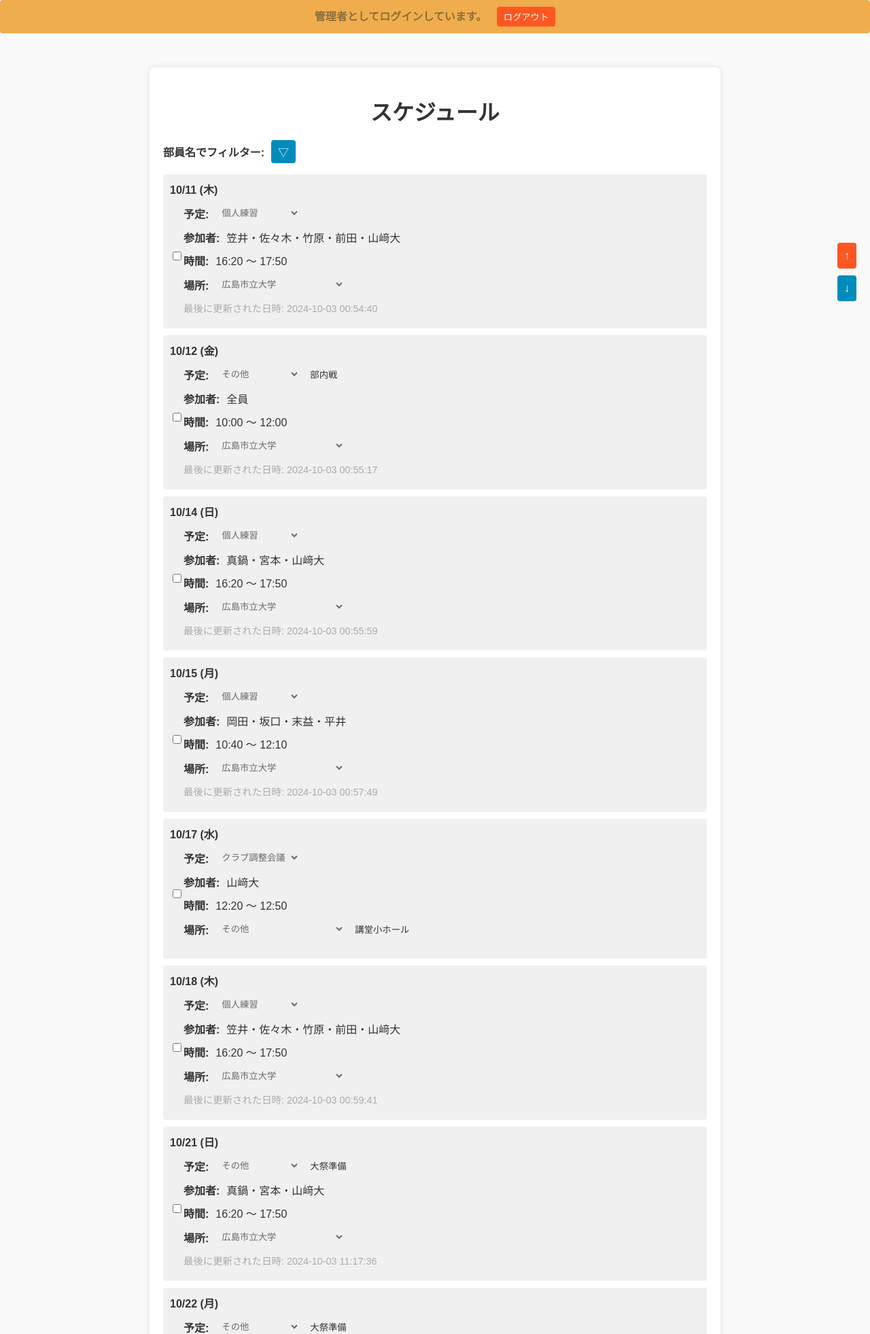
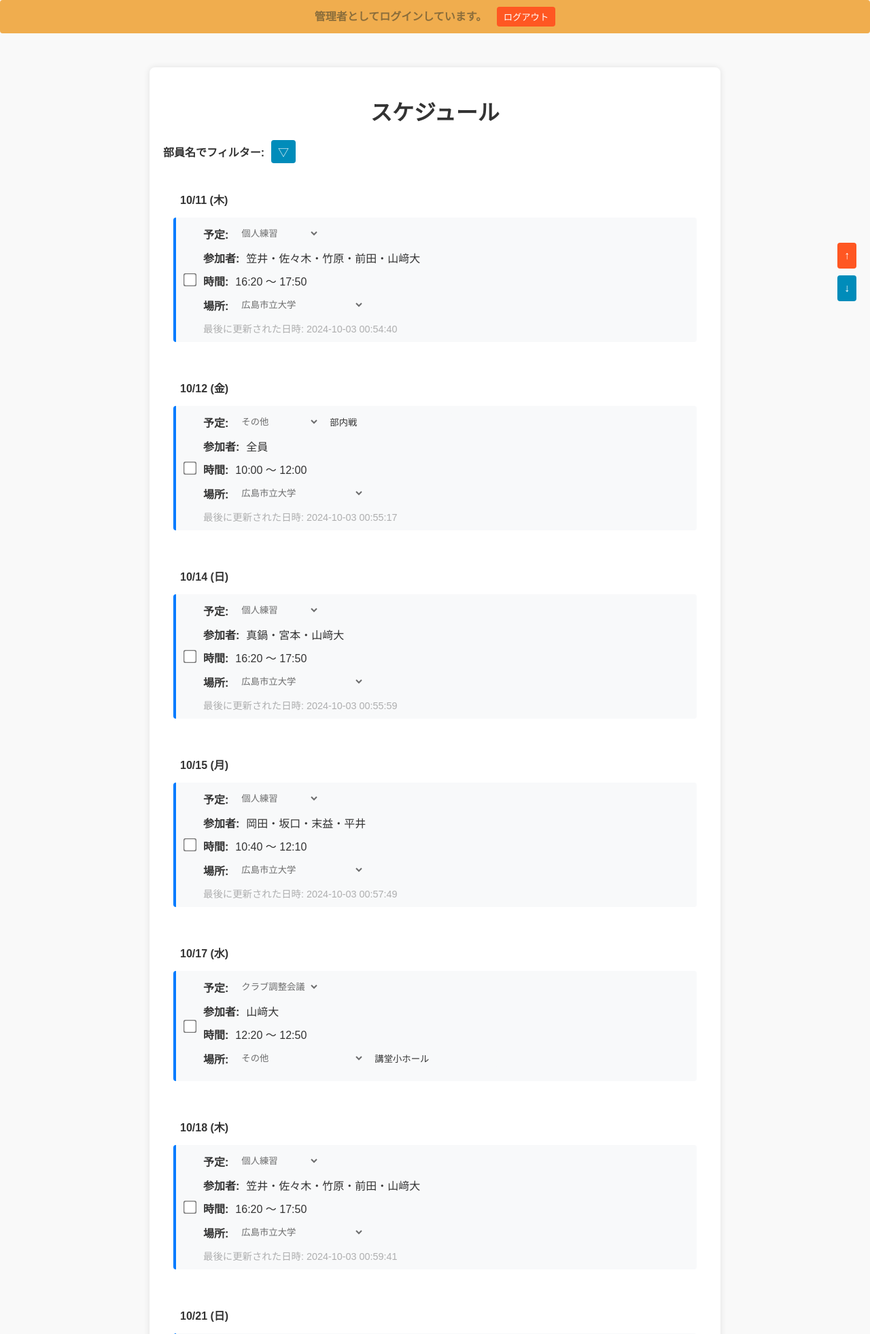
Before and after one commit to Hiro-ch/kyudou-schedule, a Flask app: page / in a window 1280 px wide. Shown: the top 1962 px of the page at 68% size. Run offline with Flask 3, Linux system fonts and the light colour scheme; a user stored in the database is signed in.

Commit message:
複数の予定が見やすいようにグループ分けしました。

```diff
--- a/static/styles.css
+++ b/static/styles.css
@@ -117,15 +117,46 @@ h1, h2 {
 }
 
 .schedule-list li {
-    background-color: #f0f0f0;
-    margin: 10px 0;
+    margin: 5px 0;
+    padding: 15px;
+    border-radius: 8px;
+}
+
+.date-group {
+    background-color: #ffffff; /* 日付ごとの背景色を設定 */
+    padding: 15px;
+    border-radius: 8px;
+    margin-bottom: 10px; /* 間隔を狭くするために変更しました */
+}
+
+.date-header {
     padding: 10px;
     border-radius: 4px;
-    display: block;
+    margin-bottom: 5px; /* 間隔を狭くするために変更しました */
+}
+
+.schedule-item-group {
+    background-color: #f8f9fa;
+    margin-bottom: 10px; /* 間隔を狭くするために変更しました */
+    padding: 10px;
+    border-radius: 4px;
+    border-left: 4px solid #007bff;
+    position: relative;
+    display: flex; /* フレックスボックスを使用 */
+}
+
+.checkbox-container {
+    display: flex;
+    align-items: center;
+    margin-right: 10px;
+}
+
+.checkbox-container input[type="checkbox"] {
+    transform: scale(1.5); /* チェックボックスを拡大 */
 }
 
 .schedule-detail {
-    margin-top: 10px;
+    flex-grow: 1;
 }
 
 .schedule-item {
@@ -146,6 +177,7 @@ h1, h2 {
     font-size: 16px; /* 必要に応じてフォントサイズを調整 */
     margin-bottom: 5px; /* ラベルと入力欄の間に余白を追加 */
 }
+
 input[type="text"], input[type="time"], select {
     padding: 5px;
     border: 1px solid #ccc;
@@ -157,6 +189,17 @@ input[readonly], input:disabled, select:disabled {
     background-color: #f0f0f0;
     border: none;
     color: #333; /* 文字色をデフォルトに戻す */
+}
+
+/* 追加したスタイル */
+.schedule-item-group select,
+.schedule-item-group input[type="text"] {
+    background-color: #f8f9fa;
+}
+
+.add-form select,
+.add-form input[type="text"] {
+    background-color: white; /* 追加フォームの背景色はそのまま */
 }
 
 /* 参加者のテキストボックスを最大幅に設定 */
@@ -210,6 +253,7 @@ input[readonly], input:disabled, select:disabled {
     font-size: 16px;
     width: 48%; /* フォームで使用されるボタンの幅を調整 */
 }
+
 .add-btn {
     background-color: #FFA500; /* オレンジ色 */
     color: white;
--- a/templates/index.html
+++ b/templates/index.html
@@ -288,11 +288,16 @@
         <form action="{{ url_for('manage') }}" method="post">
             <ul class="schedule-list">
                 {% for date, schedule_list in schedule.items() %}
-                <li>
-                    <strong>{{ date }} ({{ date | next_weekday }})</strong>
+                <li class="date-group">
+                    <div class="date-header">
+                        <strong>{{ date }} ({{ date | next_weekday }})</strong>
+                    </div>
                     {% for details in schedule_list %}
-                    <div class="schedule-item">
-                        <input type="checkbox" name="schedule_ids" value="{{ details.id }}">
+                    <div class="schedule-item-group">
+                        <!-- チェックボックスを左端の中央に配置 -->
+                        <div class="checkbox-container">
+                            <input type="checkbox" name="schedule_ids" value="{{ details.id }}">
+                        </div>
                         <div class="schedule-detail">
                             <div class="schedule-item">
                                 <label for="plan_type_{{ details.id }}">予定:</label>
```
